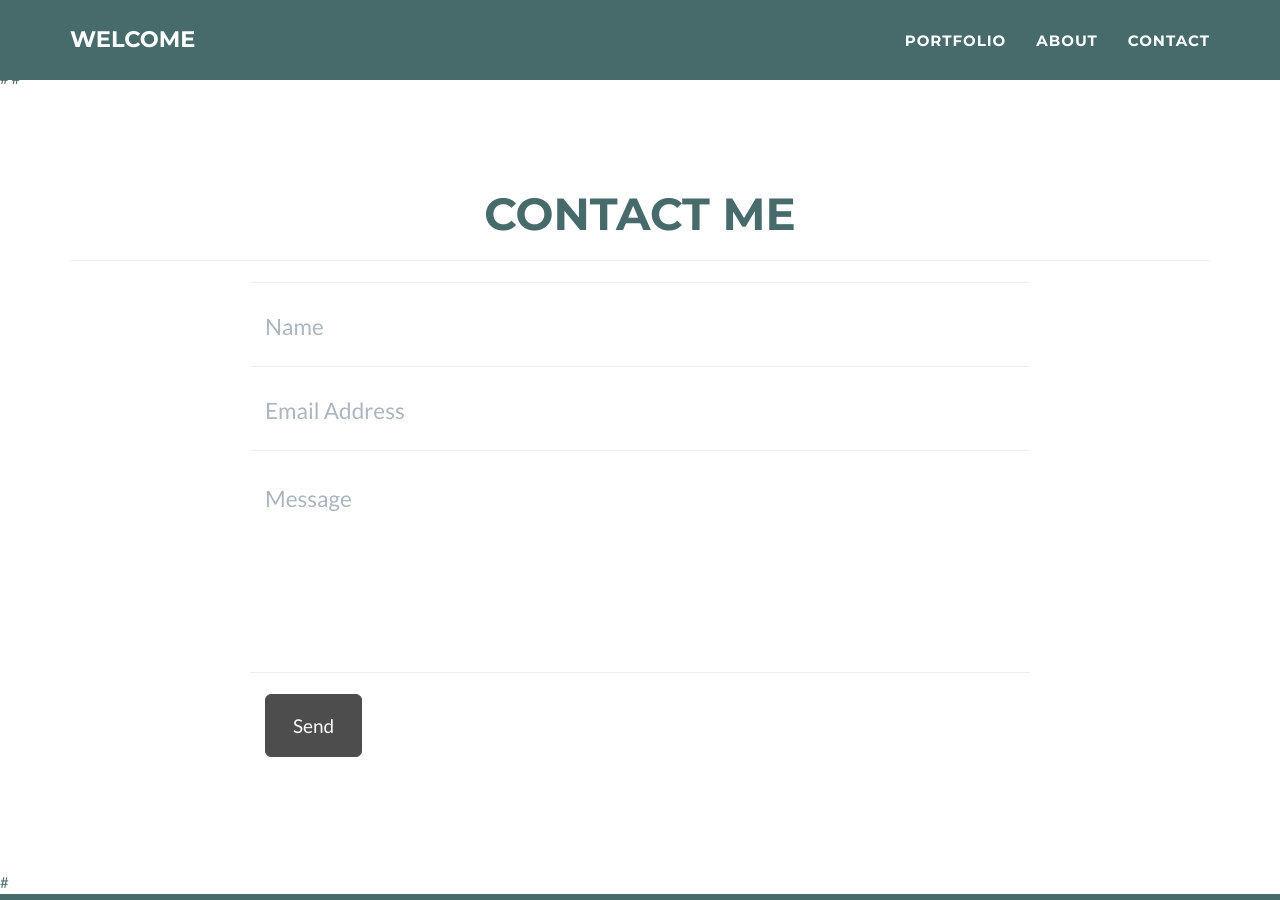
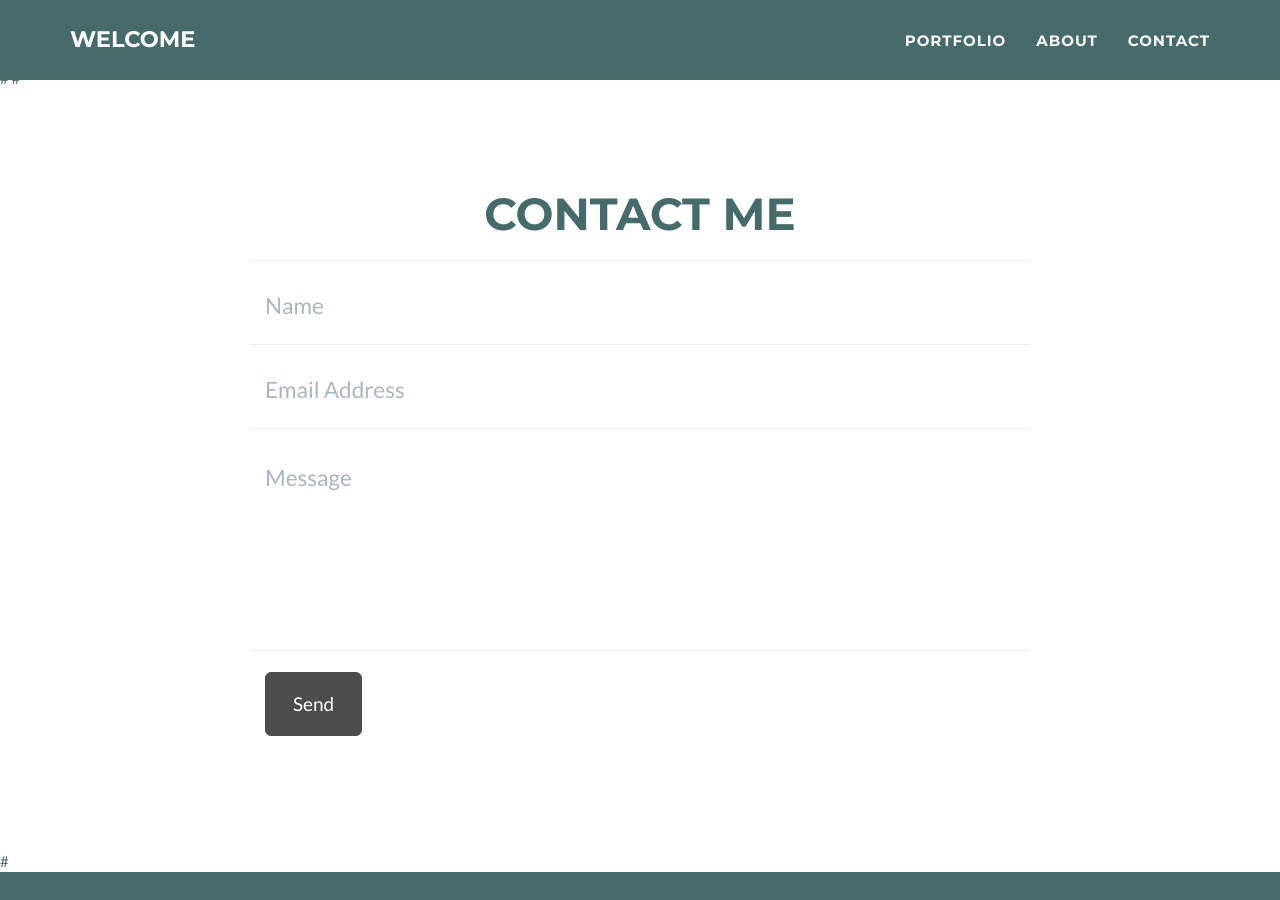
Before and after one commit to aronmora/aronmora.github.io, a Jekyll site: the page built from _posts/2025-02-03-alienware-area51-aat2250.markdown, in a window 1280 px wide and 900 px high, scrolled down 2127 px. Built offline with Jekyll 4.4.1, drawn with Linux system fonts in a browser that asks for light colours.

Commit message:
Update contact_static.html

```diff
--- a/_includes/contact_static.html
+++ b/_includes/contact_static.html
@@ -4,7 +4,7 @@
     <div class="row">
       <div class="col-lg-12 text-center">
         <h2>Contact Me</h2>
-        <hr class="shadow-hr">
+        <br>
       </div>
     </div>
     <div class="row">
```
